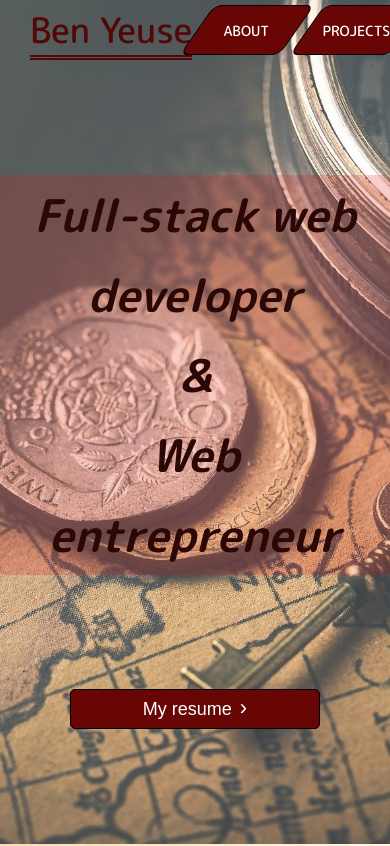
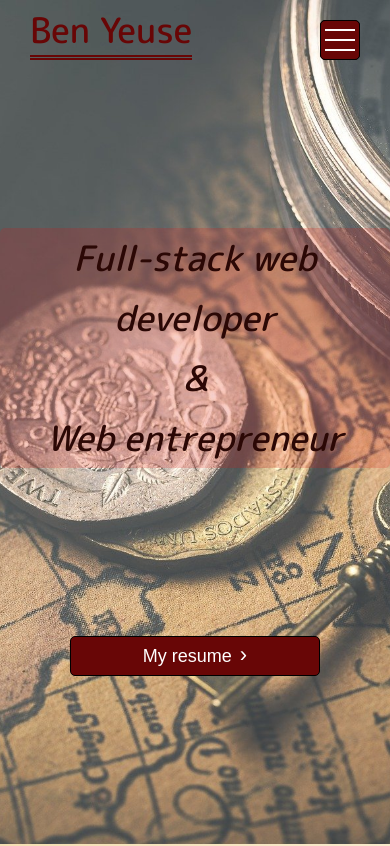
Before and after one commit to Ben-Yeuse/Personal-Portfolio-FCC, a plain HTML site: page index.html in a window 390 px wide. Shown: the top 846 px of the page. Drawn offline with Linux system fonts and the light colour scheme.

Commit message:
Edit menu button and add CDN link to run the tests

```diff
--- a/index.html
+++ b/index.html
@@ -10,6 +10,12 @@
 <body>
     <nav id="navbar">
         <header>Ben&nbsp;Yeuse</header>
+        <button id=toggle-menu>
+            <span id="hamburger-menu"></span>
+        </button>
+        <button id=colapse-menu>
+            <span id="cross-menu"></span>
+        </button>
         <ul>
             <li>
                 <a href="#welcome-section"><span class="unskew">About</span></a>
@@ -33,7 +39,7 @@
             <header><span id="my-work">My work</span></header>
             <figure class="project-tile">
                 <img src="Media/Technical-Documentation-Page.png" alt="">
-                <figcaption><a href="https://github.com/Ben-Yeuse/Technical-Documentation-Page-FCC" target="_blank">Technical Documentation Page <span class="tile-arrow">&#8250;</span></a></figcaption>
+                <figcaption><a href="https://github.com/Ben-Yeuse/Technical-Documentation-Page-FCC" target="_blank">Technical Documentation  <span class="tile-arrow">&#8250;</span></a></figcaption>
             </figure>
             <figure class="project-tile">
                 <img src="Media/Product-Landing-Page.png" alt="">
@@ -57,5 +63,6 @@
             </div>
         </section>
     </main>
+    <script src="https://cdn.freecodecamp.org/testable-projects-fcc/v1/bundle.js"></script>
 </body>
 </html>
--- a/style.css
+++ b/style.css
@@ -29,12 +29,13 @@ body {
 }
 
 #navbar header {
+    z-index: 1;
     font-size: 35px;
     margin-left: 30px;
     line-height: 60px;
     pointer-events: none;
-    color: var(--color-titi);
-    border-bottom: 5px double var(--color-titi);
+    color: var(--color-tete);
+    border-bottom: 5px double var(--color-tete);
 }
 
 #navbar ul {
@@ -74,6 +75,142 @@ li:hover {
     transition: all 0.3s;
 }
 
+ /* Menu button */
+
+#toggle-menu {
+    position: absolute;
+    z-index: 1;
+    top: 20px;
+    right: 30px;
+    width: 40px;
+    height: 40px;
+    border: 1px solid #000;
+    border-radius: 5px;
+    background-color: var(--color-tete);
+    cursor: pointer;
+}
+
+#hamburger-menu {
+    position: absolute;
+    top: 50%;
+    left: 50%;
+    transform: translate(-50%, -50%);
+    width: 30px;
+    height: 2px;
+    background-color: #fff;
+}
+
+#hamburger-menu::before,
+#hamburger-menu::after {
+    content: "";
+    position: absolute;
+    width: 30px;
+    height: 2px;
+    background-color: #fff;
+    transform: translate(-50%);
+}
+
+#hamburger-menu::before {
+    top: -10px;
+}
+
+#hamburger-menu::after {
+    top: 10px;
+}
+
+#colapse-menu {
+    position: absolute;
+    top: 20px;
+    right: 30px;
+    width: 40px;
+    height: 40px;
+    border: 1px solid #000;
+    border-radius: 5px;
+    background-color: var(--color-tete);
+    cursor: pointer;
+    transition: all 0.3s;
+}
+
+#cross-menu {
+    position: absolute;
+    top: 50%;
+    left: 50%;
+    transform: translate(-50%, -50%) rotate(45deg);
+    width: 30px;
+    height: 2px;
+    background-color: #fff;
+}
+
+#cross-menu::before {
+    content: "";
+    position: absolute;
+    top: 50%;
+    left: 50%;
+    transform: translate(-50%, -50%) rotate(90deg);
+    width: 30px;
+    height: 2px;
+    background-color: #fff;
+}
+
+@media (min-width: 601px) {
+    #toggle-menu,
+    #colapse-menu {
+        display: none;
+    }
+}
+
+@media (max-width: 600px) {
+    #navbar ul {
+        visibility: hidden;
+        position: absolute;
+        display: block;
+        top: 0;
+        left: 0;
+        padding-top: 100px;
+        width: 100vw;
+        height: 100vh;
+        background-color: rgba(0, 0, 0, 0.8);
+    }
+
+    #navbar li {
+        margin: 40px auto;
+        width: 200px;
+        line-height: 30px;
+    }
+
+    #toggle-menu:focus ~ #colapse-menu {
+        z-index: 2;
+    }
+
+    #toggle-menu:focus ~ ul {
+        visibility: visible;
+    }
+}
+
+@media (max-height: 350px) {
+    #navbar ul {
+        padding-top: 50px;
+    }
+
+    #navbar li {
+        margin: 30px auto;
+    }
+}
+
+@media (max-width: 300px) {
+    #navbar header {
+        font-size: 25px;
+        margin-left: 15px;
+    }
+
+    #toggle-menu,
+    #colapse-menu {
+        right: 15px;
+    }
+}
+
+ /* End */
+
 #welcome-section {
     display: flex;
     flex-direction: column;
@@ -100,6 +237,21 @@ li:hover {
     pointer-events: none;
 }
 
+@media (max-width: 600px) {
+    #welcome-section h1 {
+        font-weight: 500;
+        font-size: 35px;
+        line-height: 60px;
+    }
+}
+
+@media (max-height: 350px) {
+    #welcome-section h1 {
+        font-size: 30px;
+        line-height: 40px;
+    }
+}
+
 #my-resume {
     display: flex;
     justify-content: center;
@@ -119,6 +271,12 @@ li:hover {
     font-size: 22px;
     padding-left: 8px;
     margin-bottom: 2px;
+}
+
+@media (max-width: 360px) {
+    #my-resume {
+        width: 150px;
+    }
 }
 
 #my-resume:hover {
@@ -157,6 +315,13 @@ li:hover {
     width: 45vw;
     height: calc(45vw * 0.5625);/* *0.5625 => 16:9 aspect ratio */
     margin-bottom: 100px;
+}
+
+@media (max-width: 800px) {
+    .project-tile {
+        width: 90vw;
+        height: calc(90vw * 0.5625);/* *0.5625 => 16:9 aspect ratio */
+    }
 }
 
 #projects img {
@@ -214,6 +379,19 @@ li:hover {
     transform: scale(0.7);
 }
 
+@media (max-width: 600px) {
+    #media-logos a {
+        margin: 0 20px;
+    }
+}
+
+@media (max-width: 360px) {
+    #media-logos {
+        display: flex;
+        flex-direction: column;
+    }
+}
+
 #media-logos a:hover {
     transform: scale(1);
     transition: all 0.3s;
```
